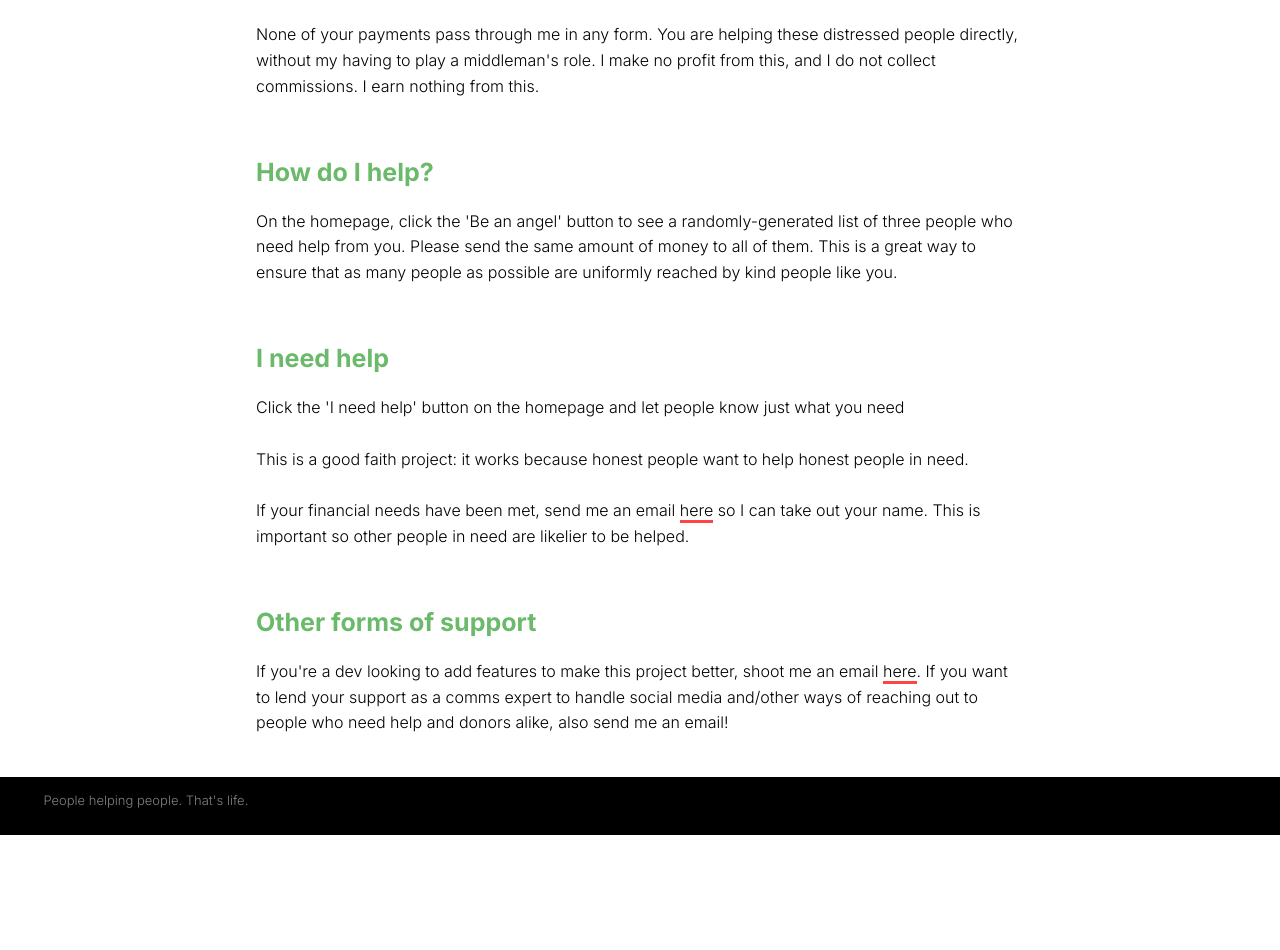
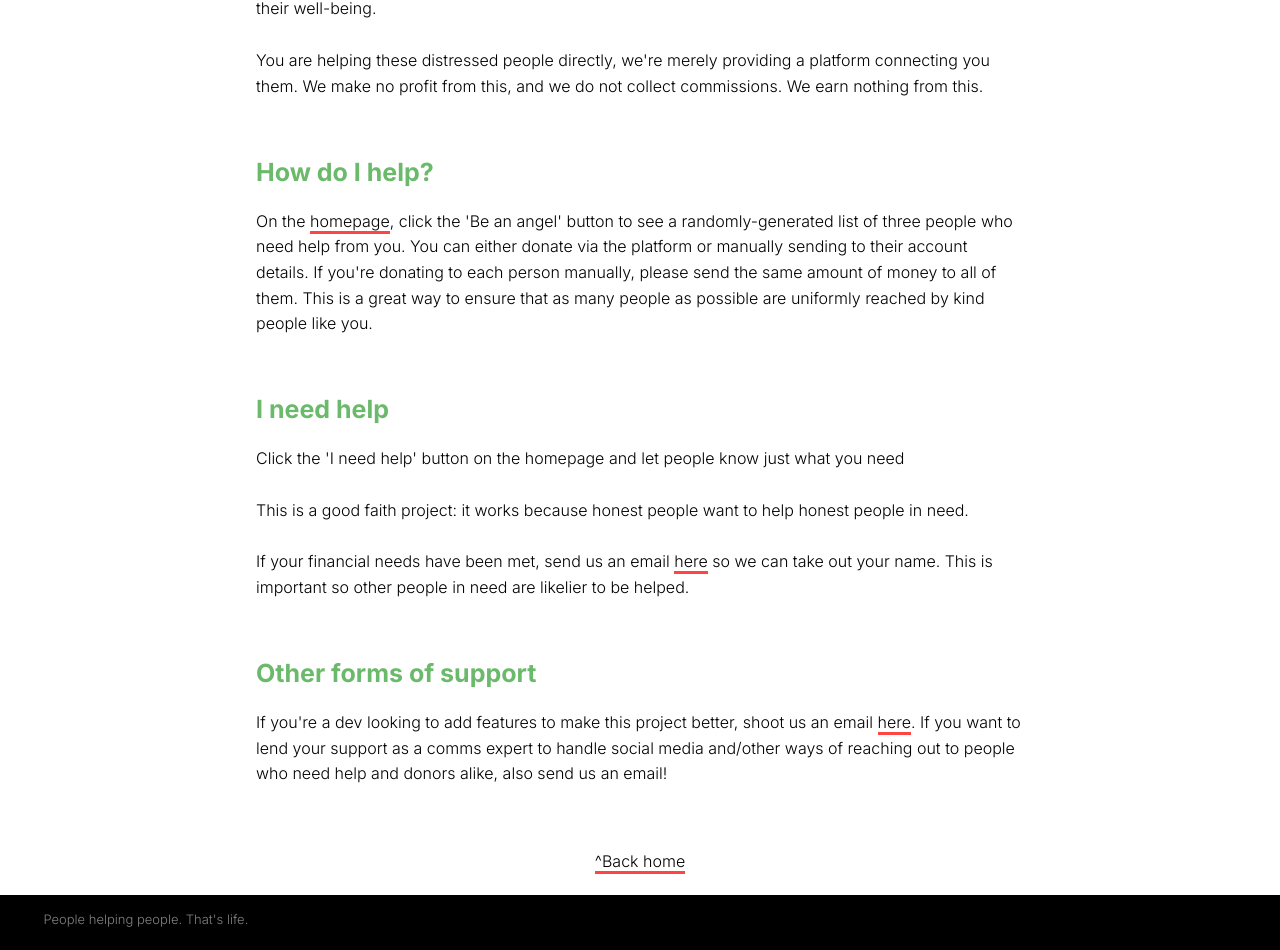
Before and after one commit to vunderkind/good-faith, a React (Create React App) app: page /about in a window 1280 px wide. Shown: the part 388-1338 px from the top of the page. Before the commit the page ends 1223 px from the top, so only its background shows below. Built offline with nearby package versions, Linux system fonts and the light colour scheme.

Commit message:
Minor style changes & wording updates

```diff
--- a/src/components/About.js
+++ b/src/components/About.js
@@ -1,24 +1,28 @@
 import React from 'react'
+import TextCenter from './utilities/TextCenter/TextCenter'
 
 const About = () => {
     return(
         <div className="App">
             <h1>What is this website?</h1>
             <p>'Angels among us' is a simple tool (heavily inspired by <a href="https://leveler.info">Leveler)</a> for people looking for ways to share some of their income with people who are in dire economic straits because of the COVID-19 pandemic.</p>
-            <p>It is a simple database of people who need help, randomly delivered to you <span>three</span> at a time. You can then copy their account details and make a contribution to their well-being.</p>
-            <p>None of your payments pass through me in any form. You are helping these distressed people directly, without my having to play a middleman's role. I make no profit from this, and I do not collect commissions. I earn nothing from this.</p>
+            <p>It is a simple database of people who need help, randomly delivered to you <span>three</span> at a time. You can either donate to all of them at once, or manually copy their account details and make a contribution to their well-being.</p>
+            <p>You are helping these distressed people directly, we're merely providing a platform connecting you them. We make no profit from this, and we do not collect commissions. We earn nothing from this.</p>
             <br/>
             <h1>How do I help?</h1>
-            <p>On the homepage, click the 'Be an angel' button to see a randomly-generated list of three people who need help from you. Please send the same amount of money to all of them. This is a great way to ensure that as many people as possible are uniformly reached by kind people like you.</p>
+            <p>On the <a href="https://angelsamong.us">homepage</a>, click the 'Be an angel' button to see a randomly-generated list of three people who need help from you. You can either donate via the platform or manually sending to their account details. If you're donating to each person manually, please send the same amount of money to all of them. This is a great way to ensure that as many people as possible are uniformly reached by kind people like you.</p>
             <br/>
             <h1>I need help</h1>
             <p>Click the 'I need help' button on the homepage and let people know just what you need</p>
             <p>This is a good faith project: it works because honest people want to help honest people in need.</p>
-            <p>If your financial needs have been met, send me an email <a href="mailto:thevunderkind@gmail.com">here</a> so I can take out your name. This is important so other people in need are likelier to be helped.</p>
+            <p>If your financial needs have been met, send us an email <a href="mailto:thevunderkind@gmail.com">here</a> so we can take out your name. This is important so other people in need are likelier to be helped.</p>
             <br/>
             <h1>Other forms of support</h1>
-            <p>If you're a dev looking to add features to make this project better, shoot me an email <a href="mailto:thevunderkind@gmail.com">here</a>. If you want to lend your support as a comms expert to handle social media and/other ways of reaching out to people who need help and donors alike, also send me an email!</p>
+            <p>If you're a dev looking to add features to make this project better, shoot us an email <a href="mailto:thevunderkind@gmail.com">here</a>. If you want to lend your support as a comms expert to handle social media and/other ways of reaching out to people who need help and donors alike, also send us an email!</p>
             <br/>
+            <TextCenter>
+                <p><a href="https://angelsamong.us">^Back home</a></p>
+            </TextCenter>
         </div>
     )
 }
--- a/src/components/FAQ.js
+++ b/src/components/FAQ.js
@@ -1,4 +1,5 @@
 import React from 'react'
+import TextCenter from './utilities/TextCenter/TextCenter'
 
 const FAQ = () => {
     return (
@@ -24,19 +25,19 @@ const FAQ = () => {
             <h2>Who made this?</h2>
             <p>Justin Irabor. He is now supported by a brilliant volunteer network of <a href="/team">software engineers and community managers</a>.</p>
 
+            <h2>What’s new on Angels Among Us?</h2>
+            <p>A lot! We have revamped our donation experience to optionally allow users donate to multiple people at once! We'll keep working to improve the experience with regular updates.</p>
+
             <h2>How do you know when a person has been ‘sufficiently’ helped?</h2>
-            <p>At the moment, because we don't play an intermediary role between donor and recipient, we have no idea when anyone has been sent money - so we do the next best thing: every five days, we’ll refresh the database by removing the oldest names in the list to increase the chances of new entrants to be helped.</p>
+            <p>With the introduction of our new donation experience and <i>'I donated!'</i> option, we're able to automatically tell how much help each person has recieved. With this, we can update the people on the list to increase the chances of new entrants to be helped.</p>
 
-            <p>We’re working on a way to track who has been helped and who hasn’t, which will make it easier for us to know who to remove from the database. In the meantime, we encourage people who have been satisfactorily helped to reach out to us to remove their name from the database, and some people have responded favorably!</p>
-
-
-            <h2>What’s next for Angels Among Us?</h2>
-            <p>A lot! We’re swimming in feature requests for making it easier to pay multiple people at once, to be able to let people know who their donor is, etc. We’re taking it one day at a time (we’re just two days in at the time of this writing), so we can definitely do all these things.</p>
-
-            <p>And we will!</p>
             <h2>Wait - I have more questions!</h2>
 
             <p><a href="mailto:thevunderkind@gmail.com">Email Justin.</a></p>
+
+            <TextCenter>
+                <p><a href="https://angelsamong.us">^Back home</a></p>
+            </TextCenter>
 
         </div>
     )
--- a/src/components/Home.js
+++ b/src/components/Home.js
@@ -34,10 +34,12 @@ function Home() {
                 When you click the 'Be an angel' button, you'll get a random list of <span>three</span> people you can contribute to.
               </p>
               <p>
-                Consider sending money to each person on the list (eg. N2,000 to three people is N6,000). This is a great way to ensure we reach as many people as possible, as uniformly as possible.
+                You can donate directly to people via the platform or manually by sending money to their listed account details.
+              </p>
+              <p>
+                If donatinng manually, consider sending money to each person on the list (eg. N2,000 to three people is N6,000). This is a great way to ensure we reach as many people as possible, as uniformly as possible.
               </p>
               <p><a href="/faq#verify">See how we verify identities of people in need</a></p>
-              <p><a href="https://angelsamong.us">^Back home</a></p>
             </TextCenter>
           </Fragment>
           :
--- a/src/components/NeedHelp.js
+++ b/src/components/NeedHelp.js
@@ -1,12 +1,13 @@
 import React from 'react'
 import Button from './utilities/Button/Button'
+import TextCenter from './utilities/TextCenter/TextCenter'
 
 const NeedHelp = () => {
     return (
         <div className="App" id="hp">
             <h1>Get added to the database</h1>
             <p>Please fill this form to have your name added to the list of people who need help.</p>
-            <p>It may take a little while for me to add your name to the list, as I'll first have to call you and verify your identity. Thank you for your patience!</p>
+            <p>It may take a little while for us to add your name to the list, as we'll first have to call you and verify your identity. Thank you for your patience!</p>
             <Button type="secondary" externalLink={`${process.env.REACT_APP_ANGELSRECIPIENTENROLLMENTURL}`}>Go To Form</Button>
             <br /><br />
             <hr />
@@ -15,6 +16,11 @@ const NeedHelp = () => {
                 <li>When you're helped, consider paying it forward: share with someone in your neighborhood who could use the help, or come back to angelsamong.us and give back to a random set of people.</li><br />
                 <li>If you've been sufficiently helped, send an email to thevunderkind@gmail.com so we can remove your name from the database. This is so other people can be helped as well!</li>
             </ul>
+
+            <TextCenter>
+                <p><a href="https://angelsamong.us">^Back home</a></p>
+            </TextCenter>
+
         </div>
     )
 }
--- a/src/components/Team/Team.js
+++ b/src/components/Team/Team.js
@@ -134,6 +134,11 @@ const Team = () => {
                     </div>
                 ))}
             </div>
+
+            <TextCenter>
+                <p><a href="https://angelsamong.us">^Back home</a></p>
+            </TextCenter>
+
         </div>
     )
 }
```
